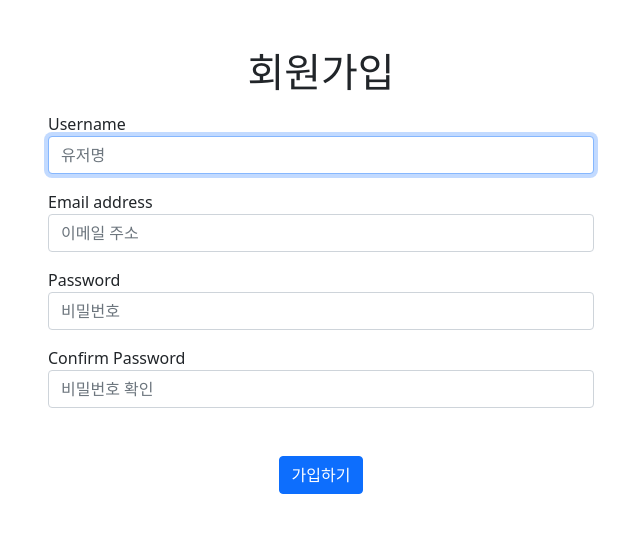
After one commit to riseryan89/fastcampus_note, a Django app: page /signup2 in a window 1280 px wide. The commit adds this page. Shown: the top 533 px of the page, without its empty margins (319-959 px from the left). Run offline with Django 3.2, Linux system fonts and the light colour scheme; some libraries are stand-ins or nearby versions.

Commit message:
Ch 04 / Clip 08

```diff
--- a/app/forms/test_login_form.py
+++ b/app/forms/test_login_form.py
@@ -1,14 +1,92 @@
+import re
+
 from django import forms
+from django.contrib.auth import get_user_model
+from django.contrib.auth.forms import UserCreationForm
+from django.contrib.auth.hashers import make_password
+from django.contrib.auth.models import User
+from django.contrib.auth.password_validation import validate_password
+from django.core.exceptions import ValidationError
+
+from app.models import UserDetail
 
 
 class LoginForm(forms.Form):
-    email = forms.EmailField(label='Email', widget=forms.TextInput(attrs={'class': 'form-control'}), error_messages={
-            'invalid': '잘못된 이메일 이잖아~~',
-        })
-    password = forms.CharField(widget=forms.PasswordInput(attrs={'class': 'form-control'}), label='Password')
+    email = forms.EmailField(
+        label="Email",
+        widget=forms.TextInput(attrs={"class": "form-control"}),
+        error_messages={
+            "invalid": "잘못된 이메일 이잖아~~",
+        },
+    )
+    password = forms.CharField(widget=forms.PasswordInput(attrs={"class": "form-control"}), label="Password")
 
     def clean(self):
         email = self.cleaned_data.get("email")
 
         if email.split("@")[1] == "gmail.com":
-            self.add_error('email', "Gmail은 이용할 수 없습니다.")
+            self.add_error("email", "Gmail은 이용할 수 없습니다.")
+
+
+class SignupForm(UserCreationForm):
+    username = forms.CharField(
+        label="Username",
+        widget=forms.TextInput(attrs={"class": "form-control", "placeholder": "유저명"}),
+    )
+    email = forms.EmailField(
+        label="Email",
+        widget=forms.TextInput(attrs={"class": "form-control", "placeholder": "이메일 주소"}),
+        error_messages={
+            "invalid": "잘못된 이메일 이잖아~~",
+        },
+    )
+    password1 = forms.CharField(
+        widget=forms.PasswordInput(attrs={"class": "form-control", "placeholder": "비밀번호"}), label="Password1"
+    )
+    password2 = forms.CharField(
+        widget=forms.PasswordInput(attrs={"class": "form-control", "placeholder": "비밀번호 확인"}),
+        label="Password2",
+        error_messages={
+            "password_mismatch": "비밀번호가 일치하지 않습니다.",
+        },
+    )
+
+    class Meta:
+        model = User
+        fields = (
+            "username",
+            "email",
+            "password1",
+            "password2",
+        )
+
+    def clean(self):
+        username = self.cleaned_data.get("username")
+
+        if not re.match("^[a-z0-9_]*$", username):
+            self.add_error("username", "소문자와, 숫자, 언더스코어(_) 만 사용가능!")
+
+        if self.cleaned_data.get("password") is not None:
+            try:
+                validate_password(self.cleaned_data.get("password"))
+            except ValidationError as e:
+                self.add_error("password1", "사용할 수 없는 패스워드")
+        email = self.cleaned_data.get("email")
+        user = get_user_model()
+        if email is not None:
+            dupe_date = user.objects.filter(email=email).exists()
+            if dupe_date:
+                self.add_error("email", "이미 존재하는 이메일 입니다.")
+
+        dupe_date = user.objects.filter(username=username).exists()
+        if dupe_date:
+            self.add_error("username", "이미 존재하는 유저명 입니다.")
+
+    def save(self, commit=True):
+        user = super().save(commit=False)
+        user.password = make_password(self.cleaned_data.get("password1"))
+        if commit:
+            user.save()
+            UserDetail.objects.create(user=user, note_count=0)
+
+        return user
--- a/app/models/user_models.py
+++ b/app/models/user_models.py
@@ -11,5 +11,5 @@ from app.models.abstract_models import BaseModel
 
 
 class UserDetail(BaseModel):
-    user_detail = models.OneToOneField(User, related_name="user_detail", on_delete=models.CASCADE)
-    last_ip = IPAddressField(null=True)  # models.GenericIPAddressField
+    user = models.OneToOneField(User, related_name="user", on_delete=models.CASCADE)
+    note_count = models.IntegerField(default=0)
--- a/app/urls/render_urls.py
+++ b/app/urls/render_urls.py
@@ -2,8 +2,10 @@ from django.contrib import admin
 from django.urls import path, include
 
 from app.apis.users_api import test_api
-from app.views import index
+from app import views as v
 
 urlpatterns = [
-    path("", index),
+    path("", v.index, name="index"),
+    path("signup", v.user_signup, name="signup"),
+    path("signup2", v.user_signup2, name="signup2"),
 ]
--- a/app/views/index.py
+++ b/app/views/index.py
@@ -1,8 +1,10 @@
 from datetime import datetime
 
-from django.shortcuts import render
+from django.contrib.auth import logout, authenticate, login
 
-from app.forms.test_login_form import LoginForm
+from django.shortcuts import render, redirect
+
+from app.forms.test_login_form import LoginForm, SignupForm
 
 
 def index(request):
@@ -32,3 +34,20 @@ def index(request):
     )
 
     return render(request, "index.html", rendering_info)
+
+
+def user_signup(request):
+    return render(request, "signup.html")
+
+
+def user_signup2(request):
+    if request.method == "POST":
+        form = SignupForm(request.POST)
+        if form.is_valid():
+            user = form.save()
+            login(request, user)
+            return redirect("index")
+    else:
+        form = SignupForm()
+
+    return render(request, "signup2.html", {"form": form})
--- a/fastcampus_note/settings/settings.py
+++ b/fastcampus_note/settings/settings.py
@@ -110,6 +110,9 @@ AUTH_PASSWORD_VALIDATORS = [
     },
     {
         "NAME": "django.contrib.auth.password_validation.MinimumLengthValidator",
+        "OPTIONS": {
+            "min_length": 9,
+        },
     },
     {
         "NAME": "django.contrib.auth.password_validation.CommonPasswordValidator",
--- /dev/null
+++ b/templates/signup2.html
@@ -0,0 +1,51 @@
+{% load static %}
+<!DOCTYPE html>
+    <link rel="stylesheet" href="{% static 'css/bootstrap.min.css' %}">
+    <script src="{% static 'js/bootstrap.bundle.min.js' %}"></script>
+    <link rel="stylesheet" href="https://cdn.jsdelivr.net/npm/bootstrap-icons@1.9.1/font/bootstrap-icons.css">
+    <script src="https://cdn.jsdelivr.net/npm/vue@2.6.0"></script><html>
+    <title>Signup</title>
+<body>
+    <div class="container mt-5">
+        <div class="row">
+            <div class="col-md-6 offset-md-3">
+                <h1 class="text-center">회원가입</h1>
+                <form method="post">
+                  {% csrf_token %}
+                    <div class="form-group mt-3">
+                        <label for="{{ form.email.id_for_label }}">Username</label>
+                        {{ form.username }}
+                        {% if form.username.errors %}
+                            <div class="text-danger">{{ form.username.errors }}</div>
+                        {% endif %}
+                    </div>
+                    <div class="form-group mt-3">
+                        <label for="{{ form.email.id_for_label }}">Email address</label>
+                        {{ form.email }}
+                        {% if form.email.errors %}
+                            <div class="text-danger">{{ form.email.errors }}</div>
+                        {% endif %}
+                    </div>
+                    <div class="form-group mt-3">
+                        <label for="{{ form.password1.id_for_label }}">Password</label>
+                        {{ form.password1 }}
+                        {% if form.password1.errors %}
+                            <div class="text-danger">{{ form.password1.errors }}</div>
+                        {% endif %}
+                    </div>
+                    <div class="form-group mt-3">
+                        <label for="{{ form.password2.id_for_label }}">Confirm Password</label>
+                        {{ form.password2 }}
+                        {% if form.password2.errors %}
+                            <div class="text-danger">{{ form.password2.errors }}</div>
+                        {% endif %}
+                    </div>
+                  <div class="text-center mt-5">
+                    <button type="submit" class="btn btn-primary mx-auto">가입하기</button>
+                  </div>
+                </form>
+            </div>
+        </div>
+    </div>
+</body>
+</html>
```
Also changed, not shown: templates/index.html (+6 -1 lines), templates/signup.html (added, +38 -0 lines).
